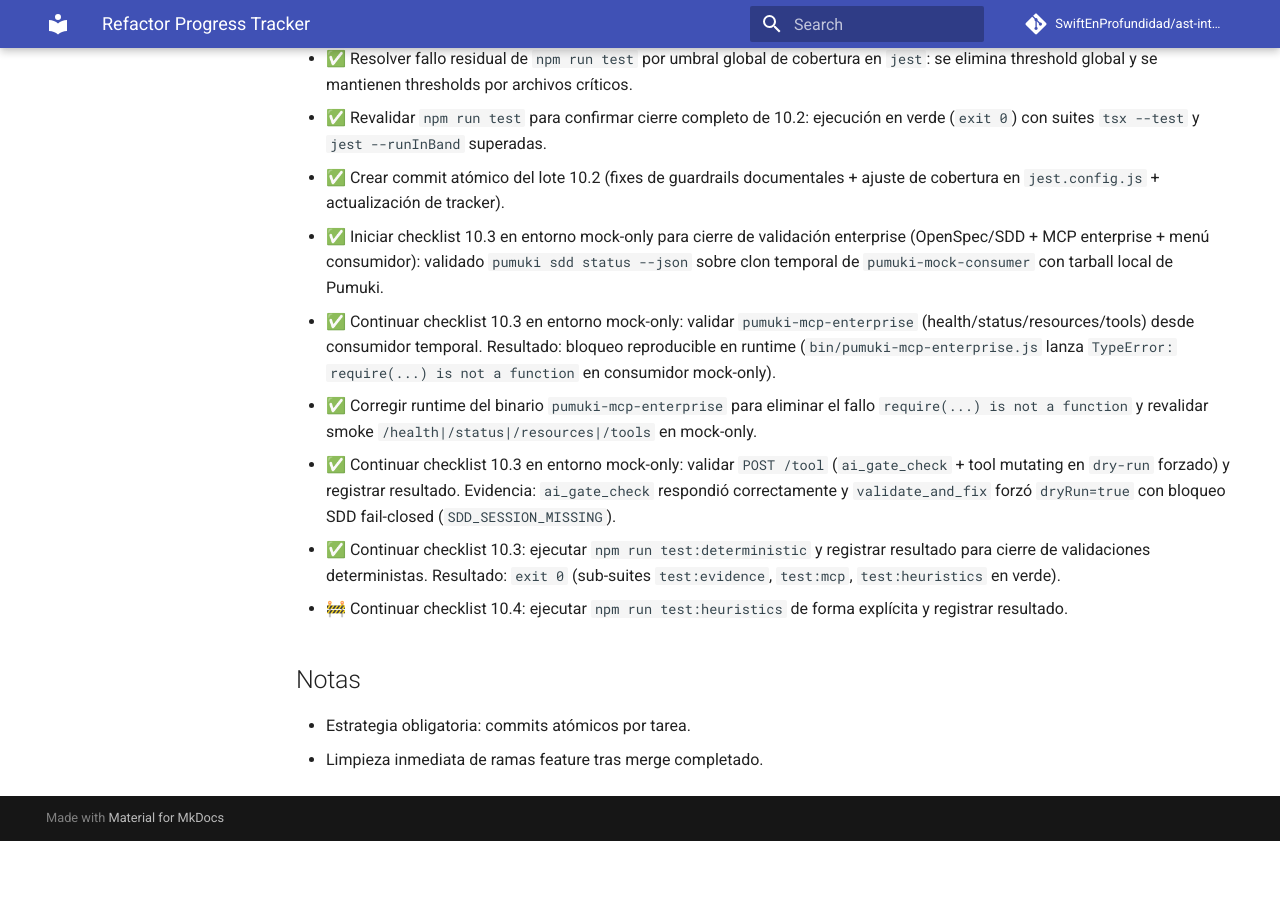
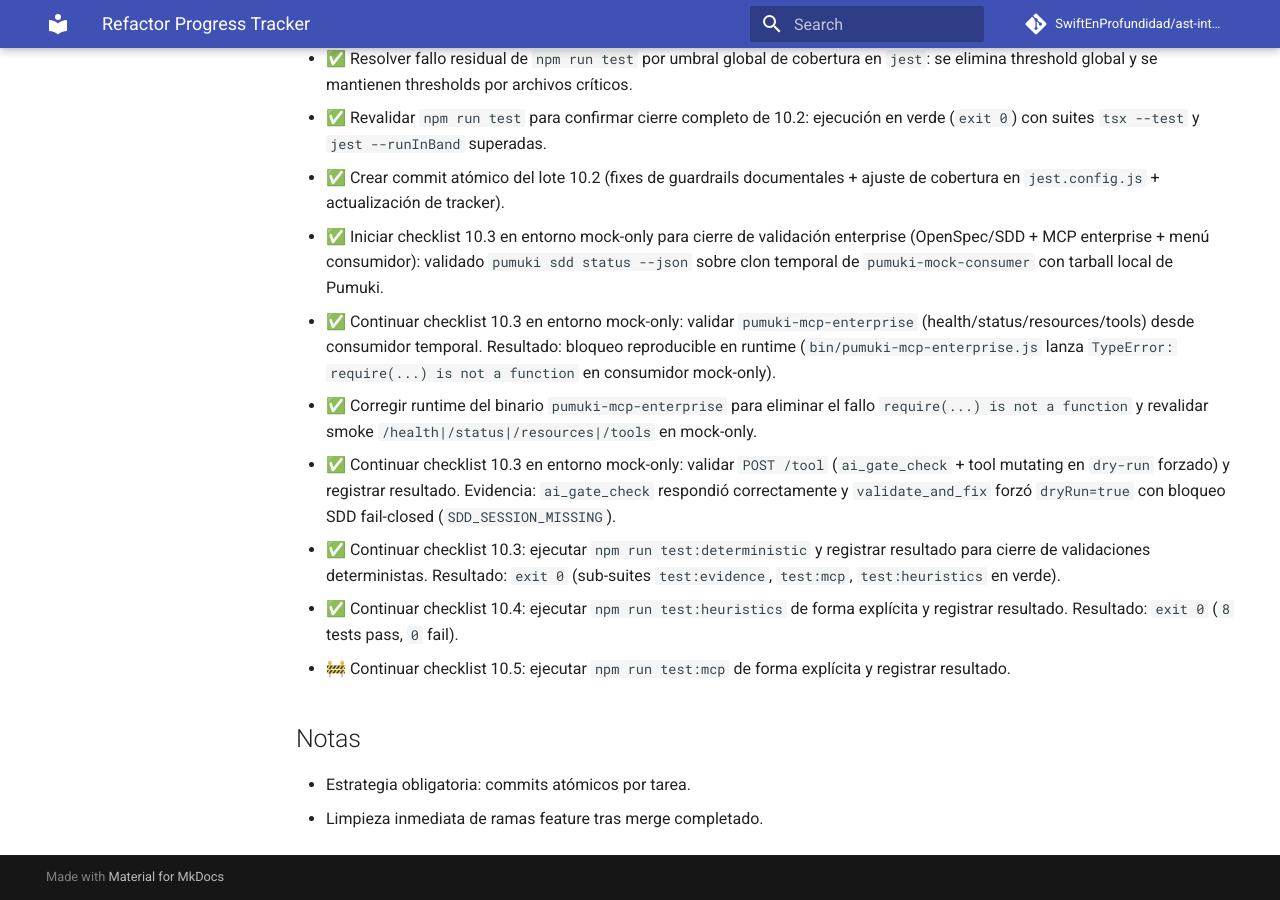
Before and after one commit to SwiftEnProfundidad/ast-intelligence-hooks, an MkDocs documentation site: the page built from docs/REFRACTOR_PROGRESS.md, in a window 1280 px wide and 900 px high, scrolled down 14923 px. Built offline with MkDocs 1.6.1 and Material for MkDocs 9.7.7, drawn with Linux system fonts in a browser that asks for light colours; comment, search, counter and statistics services are not loaded; before the commit the page ends 15764 px from its top, so only the background shows below that.

Commit message:
docs: record explicit heuristics validation success

```diff
--- a/docs/REFRACTOR_PROGRESS.md
+++ b/docs/REFRACTOR_PROGRESS.md
@@ -348,7 +348,8 @@ Estado consolidado del refactor con seguimiento de tareas y evidencia del avance
 - ✅ Corregir runtime del binario `pumuki-mcp-enterprise` para eliminar el fallo `require(...) is not a function` y revalidar smoke `/health|/status|/resources|/tools` en mock-only.
 - ✅ Continuar checklist 10.3 en entorno mock-only: validar `POST /tool` (`ai_gate_check` + tool mutating en `dry-run` forzado) y registrar resultado. Evidencia: `ai_gate_check` respondió correctamente y `validate_and_fix` forzó `dryRun=true` con bloqueo SDD fail-closed (`SDD_SESSION_MISSING`).
 - ✅ Continuar checklist 10.3: ejecutar `npm run test:deterministic` y registrar resultado para cierre de validaciones deterministas. Resultado: `exit 0` (sub-suites `test:evidence`, `test:mcp`, `test:heuristics` en verde).
-- 🚧 Continuar checklist 10.4: ejecutar `npm run test:heuristics` de forma explícita y registrar resultado.
+- ✅ Continuar checklist 10.4: ejecutar `npm run test:heuristics` de forma explícita y registrar resultado. Resultado: `exit 0` (`8` tests pass, `0` fail).
+- 🚧 Continuar checklist 10.5: ejecutar `npm run test:mcp` de forma explícita y registrar resultado.
 
 ## Notas
 - Estrategia obligatoria: commits atómicos por tarea.
```
